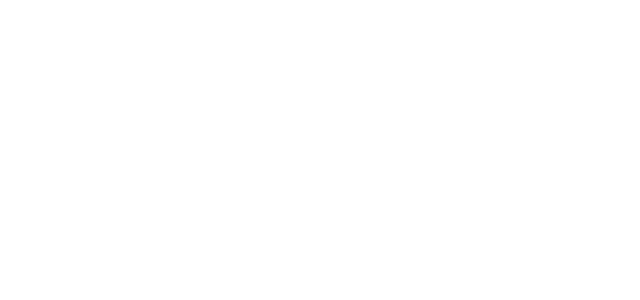
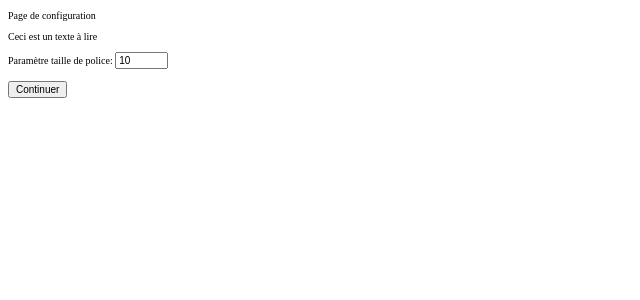
Before and after one commit to 2019-2020-ps6/2019-2020-ps6-rendu-tootiredtowork, an Angular app: page /configuration in a window 1280 px wide. Before the commit this address led to /. Shown: the top 300 px of the page, without its empty margins (0-640 px from the left). Built offline with nearby package versions, Linux system fonts and the light colour scheme.

Commit message:
reajout page de config

```diff
--- a/src/app/app-routing.module.ts
+++ b/src/app/app-routing.module.ts
@@ -1,11 +1,12 @@
 import { NgModule } from '@angular/core';
 import { Routes, RouterModule } from '@angular/router';
 import { QuizComponent } from './quizzes/quiz/quiz.component';
-
+import { ConfigurationComponent } from './configuration/configuration.component';
 
 const routes: Routes = [
   { path: 'quiz', component: QuizComponent },
-  { path: '', redirectTo: '/quiz', pathMatch: 'full' },
+  { path: 'configuration', component: ConfigurationComponent },
+  { path: '', redirectTo: '/configuration', pathMatch: 'full' },
 ];
 
 @NgModule({
--- /dev/null
+++ b/src/app/configuration/configuration.component.html
@@ -0,0 +1,8 @@
+<div>
+    <p [ngStyle]="{'font-size': changeSize()}" > Page de configuration </p>
+    <p [ngStyle]="{'font-size': changeSize()}">Ceci est un texte à lire</p>
+    <div>
+    	<p [ngStyle]="{'font-size': changeSize()}" >Paramètre taille de police: <input [ngStyle]="{'font-size': changeSize()}" type="number" min="10" max="100" [(ngModel)]="fontSize"  ></p>
+    </div>
+    <button [ngStyle]="{'font-size': changeSize()}" (click)="goQuiz()">Continuer</button>
+</div>
--- /dev/null
+++ b/src/app/configuration/configuration.component.ts
@@ -0,0 +1,35 @@
+import { Component, OnInit, Input, Output, EventEmitter } from '@angular/core';
+
+@Component({
+    selector: 'app-configuration',
+    templateUrl: './configuration.component.html',
+    styleUrls: ['./configuration.component.scss']
+})
+export class ConfigurationComponent implements OnInit {
+
+    fontSize: number = 10;
+    margeSize: number = 10;
+    appareilStatus: string='allumé';
+
+    constructor() {
+
+    setTimeout(
+      () => {
+        this.appareilStatus = 'éteint';
+      }, 4000
+    );
+  }
+
+    ngOnInit() {
+    }
+
+    goQuiz() {
+        console.log("ok");
+    }
+
+    changeSize(){
+        return this.fontSize+'px';
+    }
+
+
+}
```
Also changed, not shown: src/app/app.module.ts (+6 -1 lines), src/app/configuration/configuration.component.scss (added).
